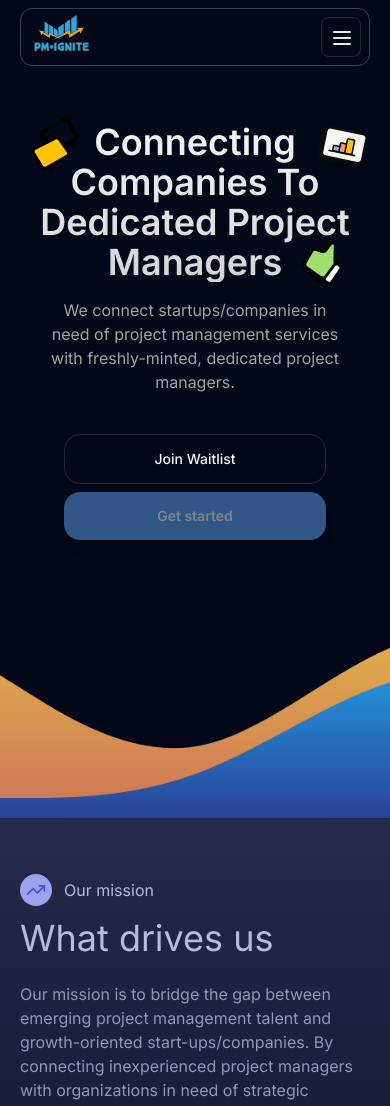
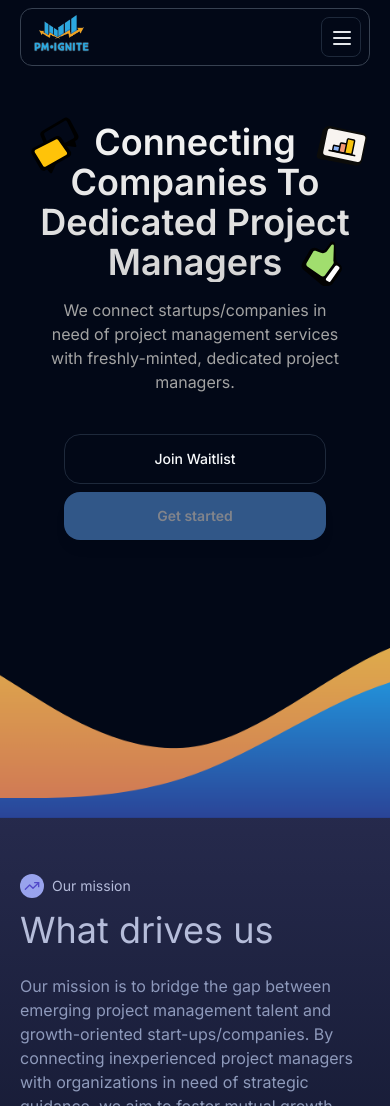
Before and after one commit to NureniJamiu/pmignite, a Next.js app: page / in a window 390 px wide. Shown: the top 1106 px of the page. Built offline with nearby package versions, Linux system fonts and the light colour scheme.

Commit message:
fix: text size on mobile devices

```diff
--- a/src/components/custom/Mission.tsx
+++ b/src/components/custom/Mission.tsx
@@ -9,11 +9,11 @@ const Mission = () => {
     return <div className="relative w-full md:rounded-t bg-background p-5 pt-14 md:p-20 md:shadow-xl md:pt-28 pb-48 overflow-hidden">
         <div className="flex flex-col gap-8 md:gap-0 md:flex-row max-w-6xl mx-auto">
             <div className="md:flex-1">
-                <div className="flex items-center md:justify-normal gap-3">
-                    <div className="flex items-center justify-center size-8 rounded-full p-1.5 bg-indigo-300">
+                <div className="flex items-center md:justify-normal gap-2 md:gap-3">
+                    <div className="flex items-center justify-center size-6 md:size-8 rounded-full p-1 md:p-1.5 bg-indigo-300">
                         <TrendingUp className=" text-indigo-700" />
                     </div>
-                    <span className="dark:text-slate-300 ">Our mission</span>
+                    <span className="dark:text-slate-300 text-sm md:text-base">Our mission</span>
                 </div>
                 <div>
                     <h1 className="dark:text-slate-300 text-4xl md:font-medium md:text-5xl my-3">What drives us</h1>
```
